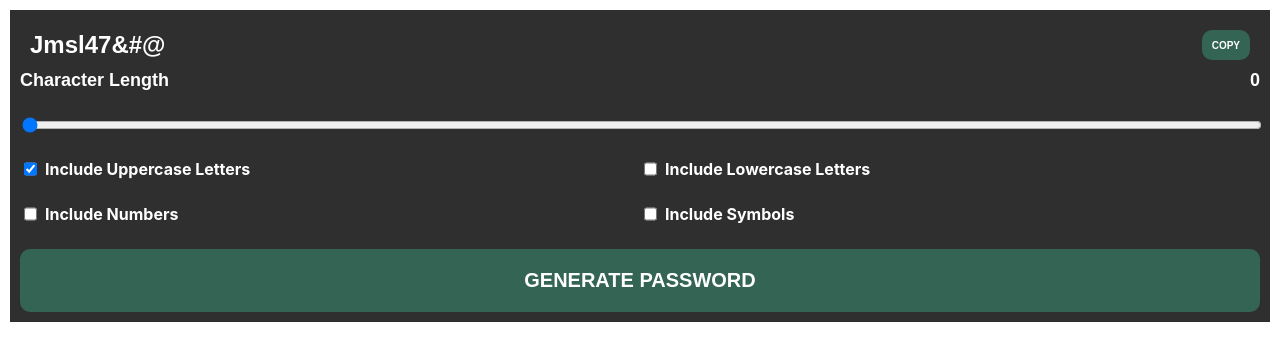
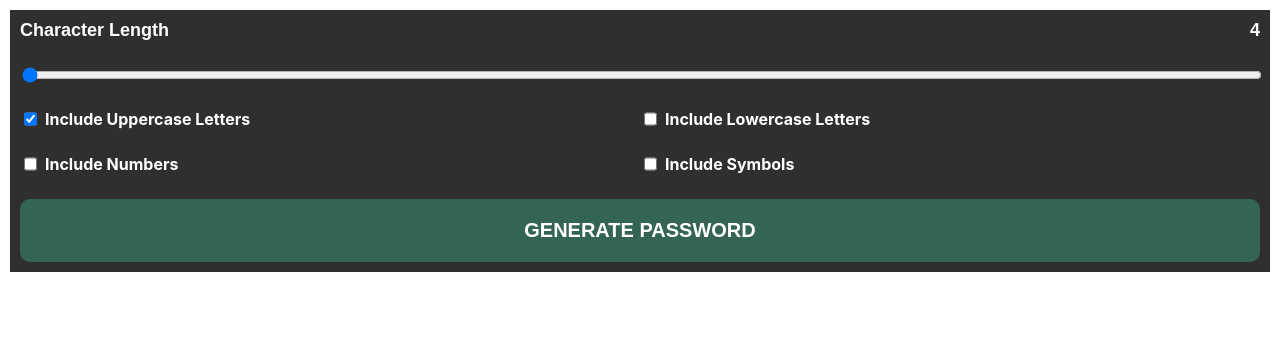
Before and after one commit to murty-555/react-password-generator-app, a React (Create React App) app: page / in a window 1280 px wide. Shown: the top 360 px of the page. Built offline with nearby package versions, Linux system fonts and the light colour scheme.

Commit message:
created custom hook with which we are generating password

```diff
--- a/src/App.css
+++ b/src/App.css
@@ -69,3 +69,10 @@ button{
   font-size: 20px;
   padding: 20px;
 }
+.errorMsg{
+  color: red;
+  font-size: 18px;
+  font-weight: 600;
+  font-family: Arial, Helvetica, sans-serif;
+  padding: 10px;
+}
--- a/src/App.js
+++ b/src/App.js
@@ -1,14 +1,18 @@
 import { useState } from "react";
 import "./App.css";
+import usePasswordGenerator from "./hooks/use-password-generator";
 
 function App() {
-  const [length, setLength] = useState(0);
+  const [length, setLength] = useState(4);
+  const [copied, setCopied] = useState(false);
   const [checkboxData, setCheckboxData] = useState([
     { title: "Include Uppercase Letters", state: true },
     { title: "Include Lowercase Letters", state: false },
     { title: "Include Numbers", state: false },
     { title: "Include Symbols", state: false },
   ]);
+
+  const { password, error, generatePassword } = usePasswordGenerator();
 
   const handleCheckbox = (index) => {
     // console.log("changed")
@@ -17,12 +21,20 @@ function App() {
     setCheckboxData(updatedCheckboxData);
   };
 
+  const handleCopy = () => {
+    navigator.clipboard.writeText(password);
+    setCopied(true)
+    setTimeout(() => {setCopied(false)},1000)
+  }
+
   return (
     <div className="main-container">
-      <div className="header">
-        <div className="title">Jmsl47&#@</div>
-        <button className="copyBtn">copy</button>
-      </div>
+      {password && (
+        <div className="header">
+          <div className="title">{password}</div>
+          <button className="copyBtn" onClick={handleCopy}>{copied ? 'copied': 'copy'}</button>
+        </div>
+      )}
       {/* character length */}
       <div className="charLength">
         <span className="char-length-label">
@@ -55,8 +67,17 @@ function App() {
       </div>
 
       {/* password strength */}
+
+      {/* error handling */}
+
+      {error && <div className="errorMsg">{error}</div>}
       {/* generate button */}
-      <button className="generateBtn">Generate Password</button>
+      <button
+        className="generateBtn"
+        onClick={() => generatePassword(checkboxData, length)}
+      >
+        Generate Password
+      </button>
     </div>
   );
 }
--- /dev/null
+++ b/src/hooks/use-password-generator.js
@@ -0,0 +1,48 @@
+import { useState } from "react"
+
+const usePasswordGenerator = () => {
+    const[password, setPassword] = useState("");
+    const [error, setError] = useState("");
+    const generatePassword = (checkboxData,length) => {
+        let charset = "", generatedPassword = "";
+
+        const selectedOption = checkboxData.filter(checkbox => checkbox.state)
+
+        if(selectedOption.length === 0){
+            setError("Select atleast one option")
+            setPassword("")
+            return;
+        }
+
+        selectedOption.forEach(option => {
+            switch(option.title){
+                case "Include Uppercase Letters":
+                    charset += "ABCDEFGHIJKLMNOPQRSTUVWXYZ";
+                    return;
+                case "Include Lowercase Letters":
+                    charset += "abcdefghijklmnopqrstuvwxyz";
+                    return;
+                case "Include Numbers":
+                    charset += "0123456789";
+                    return;
+                case "Include Symbols":
+                    charset += "!@#$%^&*()";
+                    return;
+                default:
+                    return;
+            }
+        })
+
+        for(let i=0; i<length; i++){
+            const randomIndex= Math.floor(Math.random() * charset.length)
+            generatedPassword += charset[randomIndex]
+        }
+
+        setPassword(generatedPassword);
+        setError("")
+
+    }
+    return {password, error, generatePassword}
+}
+
+export default usePasswordGenerator;
```
